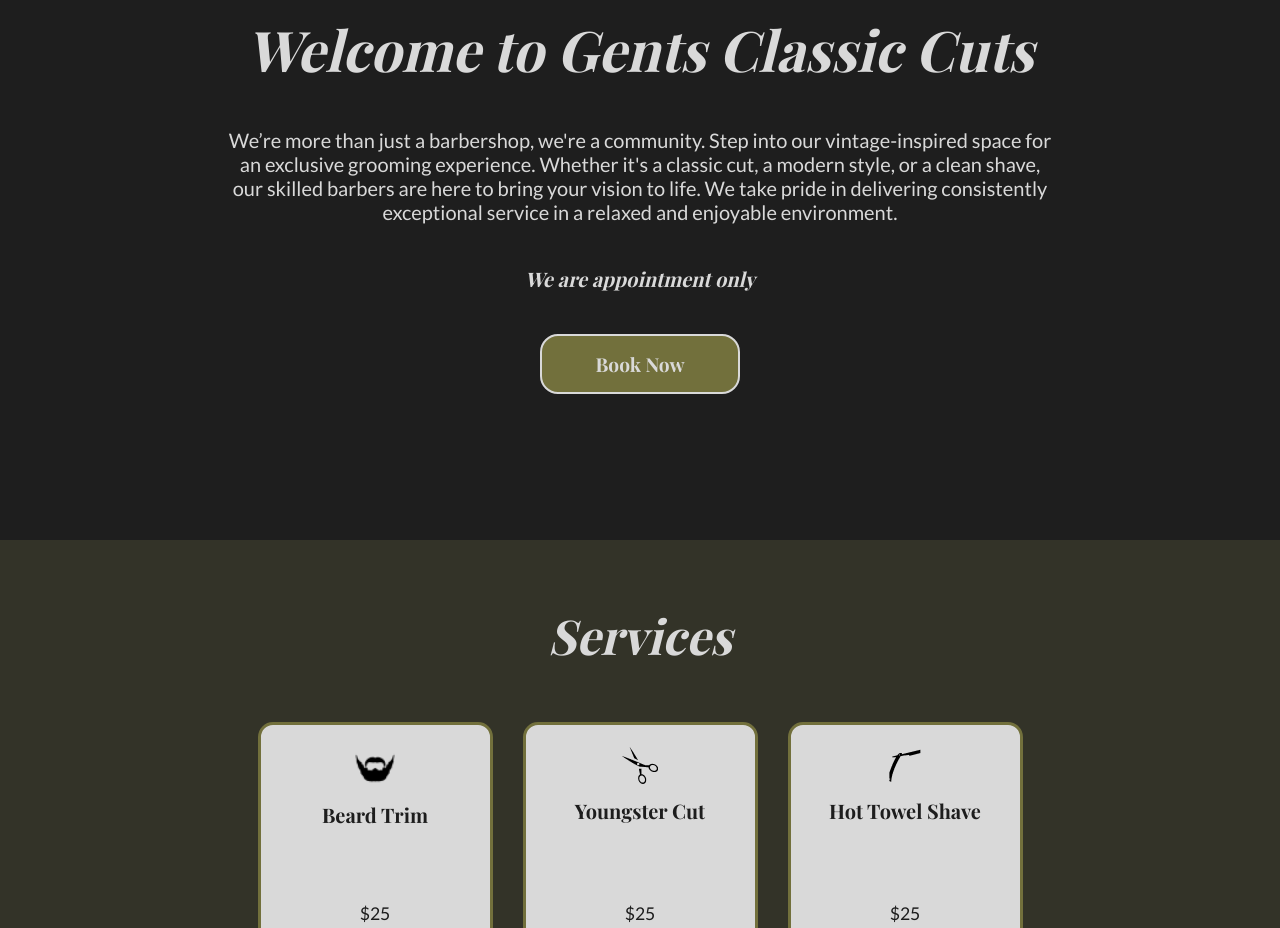
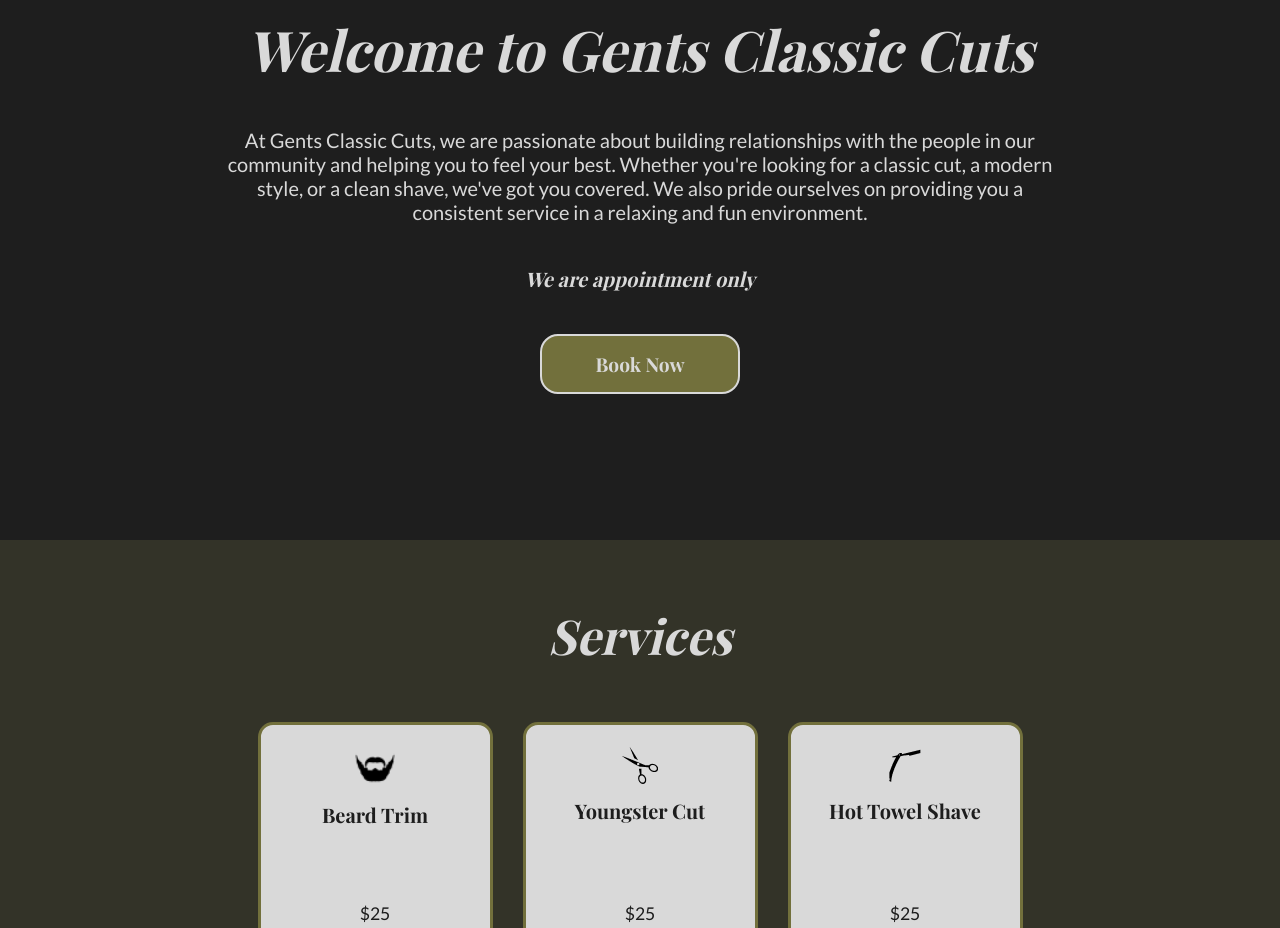
Before and after one commit to AdamC7313/gents-brochure, a website: page index.html in a window 1280 px wide. Shown: the part 960-1888 px from the top of the page. Drawn offline with nearby package versions, Linux system fonts and the light colour scheme; some packages are replaced by stand-ins of ours; a web font is replaced by a local one.

Commit message:
Update index.html

```diff
--- a/index.html
+++ b/index.html
@@ -32,7 +32,7 @@
     <section class="about-us">
       <h1 class="about-welcome">Welcome to Gents Classic Cuts</h1>
       <div class="about-h2-cont">
-      <h2 class="about-info">We’re more than just a barbershop, we're a community. Step into our vintage-inspired space for an exclusive grooming experience. Whether it's a classic cut, a modern style, or a clean shave, our skilled barbers are here to bring your vision to life. We take pride in delivering consistently exceptional service in a relaxed and enjoyable environment.
+      <h2 class="about-info">At Gents Classic Cuts, we are passionate about building relationships with the people in our community and helping you to feel your best. Whether you're looking for a classic cut, a modern style, or a clean shave, we've got you covered. We also pride ourselves on providing you a consistent service in a relaxing and fun environment.
       <h2 class="appointment-only">We are appointment only</h2>
       <button class="book-now about-button">Book Now</button>
       </div>
```
